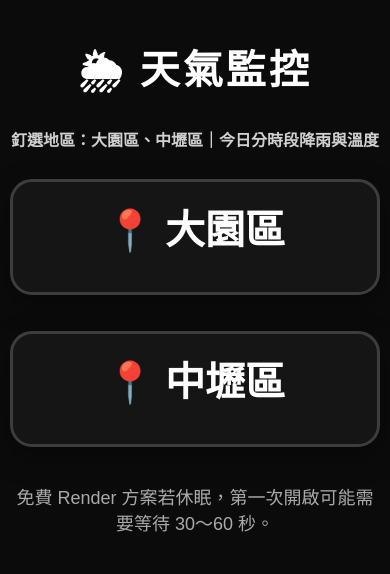
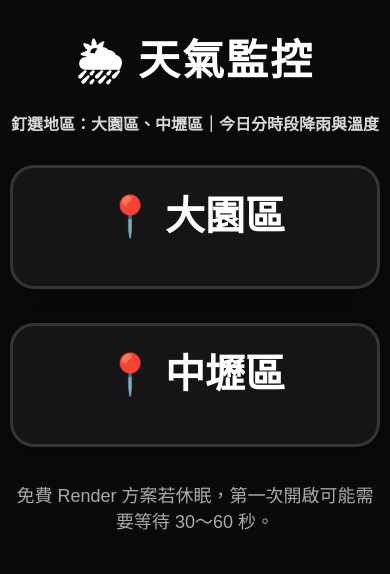
Before and after one commit to gamer0929-cyber/weather-app, a Flask app: page / in a window 390 px wide. Shown: the top 574 px of the page. Run offline with Flask 3, Linux system fonts and the light colour scheme; data that the repository does not hold is empty.

Commit message:
Update index.html

```diff
--- a/templates/index.html
+++ b/templates/index.html
@@ -14,53 +13,52 @@
 
         body {
             margin: 0;
-        background: #0b0b0b;
-        color: white;
+            background: #0a0a0a;
+            color: #ffffff;
             font-family: Arial, "Microsoft JhengHei", sans-serif;
         }
 
         .page {
             width: 100%;
-        max-width: 1500px;
+            max-width: 1600px;
             margin: 0 auto;
             padding: 24px 18px 60px;
         }
 
         .title {
             text-align: center;
-        font-size: 62px;
+            font-size: 72px;
             font-weight: 900;
-        margin: 20px 0 18px;
-        letter-spacing: 3px;
+            margin: 10px 0 12px;
+            letter-spacing: 2px;
         }
 
         .subtitle {
             text-align: center;
-        font-size: 22px;
-        color: #d0d0d0;
+            font-size: 24px;
+            color: #d9d9d9;
             margin-bottom: 28px;
             font-weight: 700;
         }
 
         .location-block {
-        border: 3px solid #3d3d3d;
-        border-radius: 32px;
-        padding: 24px 28px 28px;
-        margin-bottom: 36px;
             background: #151515;
+            border: 3px solid #353535;
+            border-radius: 34px;
+            padding: 26px 24px 30px;
+            margin-bottom: 34px;
             box-shadow: 0 10px 28px rgba(0, 0, 0, 0.35);
         }
 
         .location-title {
             text-align: center;
-        font-size: 62px;
+            font-size: 64px;
             font-weight: 900;
-        margin: 0 0 20px;
+            margin: 0 0 24px;
             color: #ffffff;
         }
 
         .pin {
-        color: #ff4b1f;
             margin-right: 10px;
         }
 
@@ -135,40 +148,37 @@
             margin-top: 28px;
         }
 
-    @media (max-width: 1200px) {
+        @media (max-width: 1280px) {
             .period-grid {
                 grid-template-columns: repeat(2, 1fr);
             }
 
             .title {
-            font-size: 52px;
+                font-size: 58px;
             }
 
             .location-title {
-            font-size: 50px;
-        }
-
-        .period {
-            font-size: 38px;
+                font-size: 52px;
             }
         }
 
-    @media (max-width: 680px) {
+        @media (max-width: 700px) {
             .page {
-            padding: 18px 10px 40px;
+                padding: 16px 10px 38px;
             }
 
             .title {
-            font-size: 40px;
+                font-size: 42px;
             }
 
             .subtitle {
                 font-size: 16px;
+                line-height: 1.5;
             }
 
             .location-block {
-            padding: 16px;
-            border-radius: 22px;
+                border-radius: 24px;
+                padding: 16px 14px 20px;
             }
 
             .location-title {
```
Also changed, not shown: other parts of templates/index.html (+50 -20 lines). Lines whose indentation alone changed are shown as unchanged.
